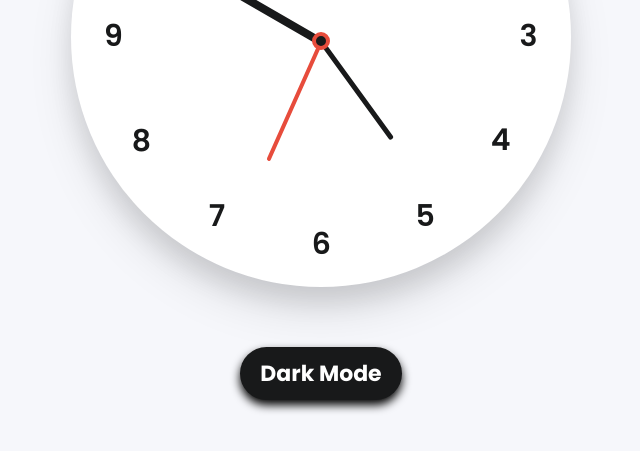
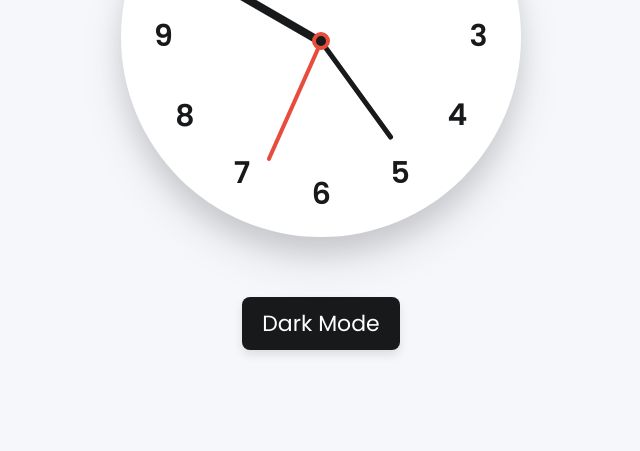
Before and after one commit to AbdulKarim54/analog-watch, a plain HTML site: page index.html in a window 1280 px wide. Shown: the part 307-758 px from the top of the page, without its empty margins (319-959 px from the left). Drawn offline with Linux system fonts and the light colour scheme.

Commit message:
Update style.css

```diff
--- a/style.css
+++ b/style.css
@@ -33,8 +33,8 @@ body.dark {
 }
 .container .clock {
   display: flex;
-  height: 500px;
-  width: 500px;
+  height: 400px;
+  width: 400px;
   border-radius: 50%;
   align-items: center;
   justify-content: center;
@@ -93,12 +93,12 @@ body.dark {
 }
 .mode-switch {
   padding: 10px 20px;
-  border-radius: 28px;
+  border-radius: 8px;
   font-size: 22px;
-  font-weight: 800;
+  font-weight: 400;
   display: inline-block;
   color: var(--white-color);
   background: var(--black-color);
-  box-shadow: 0 5px 10px rgb(0, 0, 0);
+  box-shadow: 0 5px 10px rgba(0, 0, 0, 0.1);
   cursor: pointer;
 }
```
